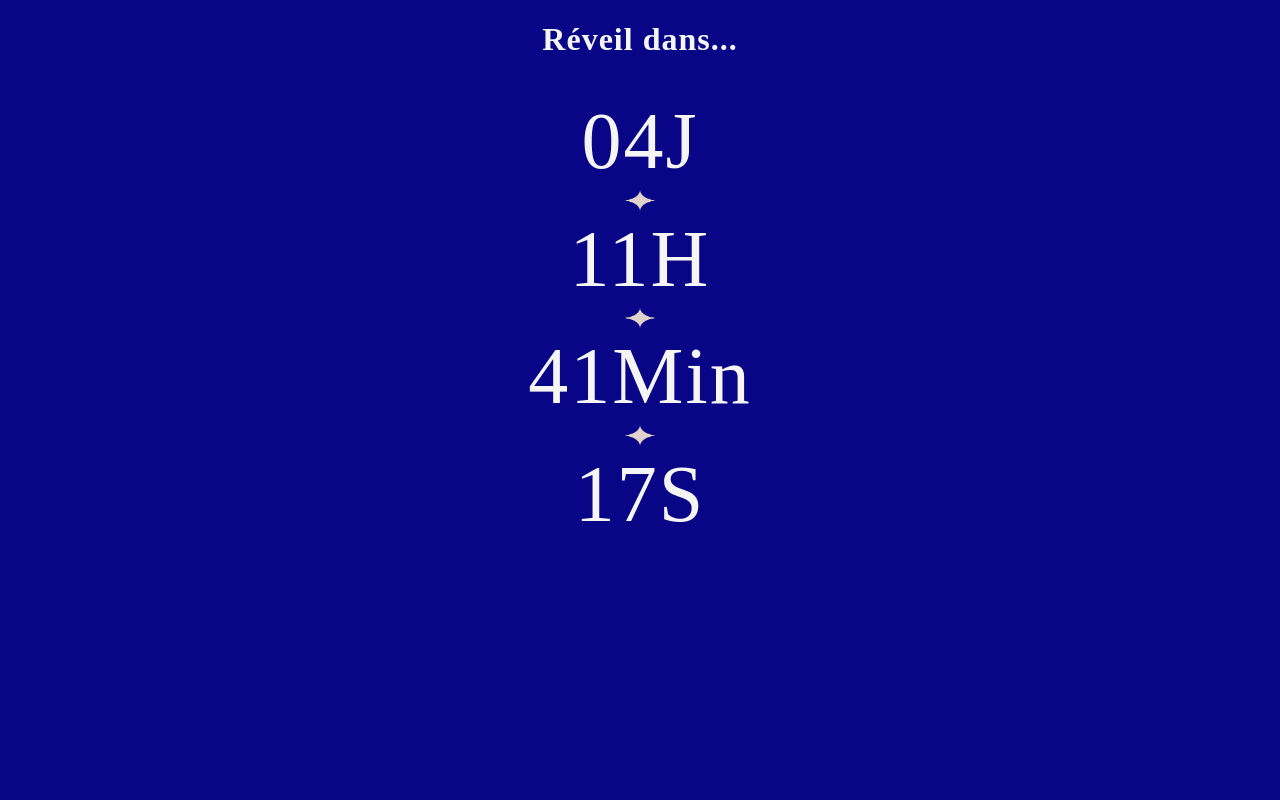
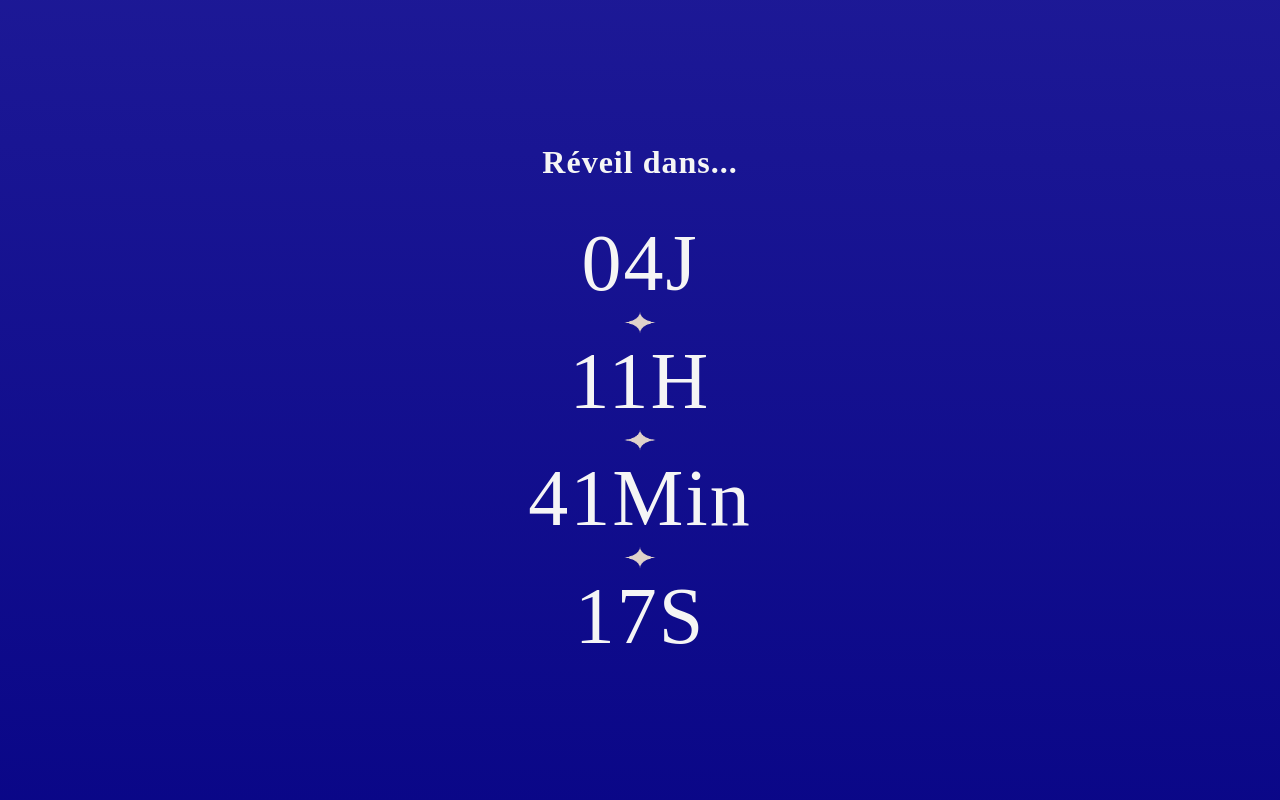
Before and after one commit to SpaceTeam-Corp/Site-MMiracle, a PHP site: page / in a window 1280 px wide. Run offline with PHP 8.4, Linux system fonts and the light colour scheme; some web fonts are replaced.

Commit message:
Animate background

```diff
--- a/css/style.css
+++ b/css/style.css
@@ -28,6 +28,35 @@ body {
     justify-content: center;
     align-items: center;
     text-align: center;
+    height: 100vh;
+    background: linear-gradient(1deg, #080586, #403ab1, #3a91b1);
+    background-size: 600% 600%;
+
+    -webkit-animation: AnimationName 15s ease infinite;
+    -moz-animation: AnimationName 15s ease infinite;
+    -o-animation: AnimationName 15s ease infinite;
+    animation: AnimationName 15s ease infinite;
+}
+
+@-webkit-keyframes AnimationName {
+    0%{background-position:50% 0%}
+    50%{background-position:50% 100%}
+    100%{background-position:50% 0%}
+}
+@-moz-keyframes AnimationName {
+    0%{background-position:50% 0%}
+    50%{background-position:50% 100%}
+    100%{background-position:50% 0%}
+}
+@-o-keyframes AnimationName {
+    0%{background-position:50% 0%}
+    50%{background-position:50% 100%}
+    100%{background-position:50% 0%}
+}
+@keyframes AnimationName {
+    0%{background-position:50% 0%}
+    50%{background-position:50% 100%}
+    100%{background-position:50% 0%}
 }
 
 nav {
```
